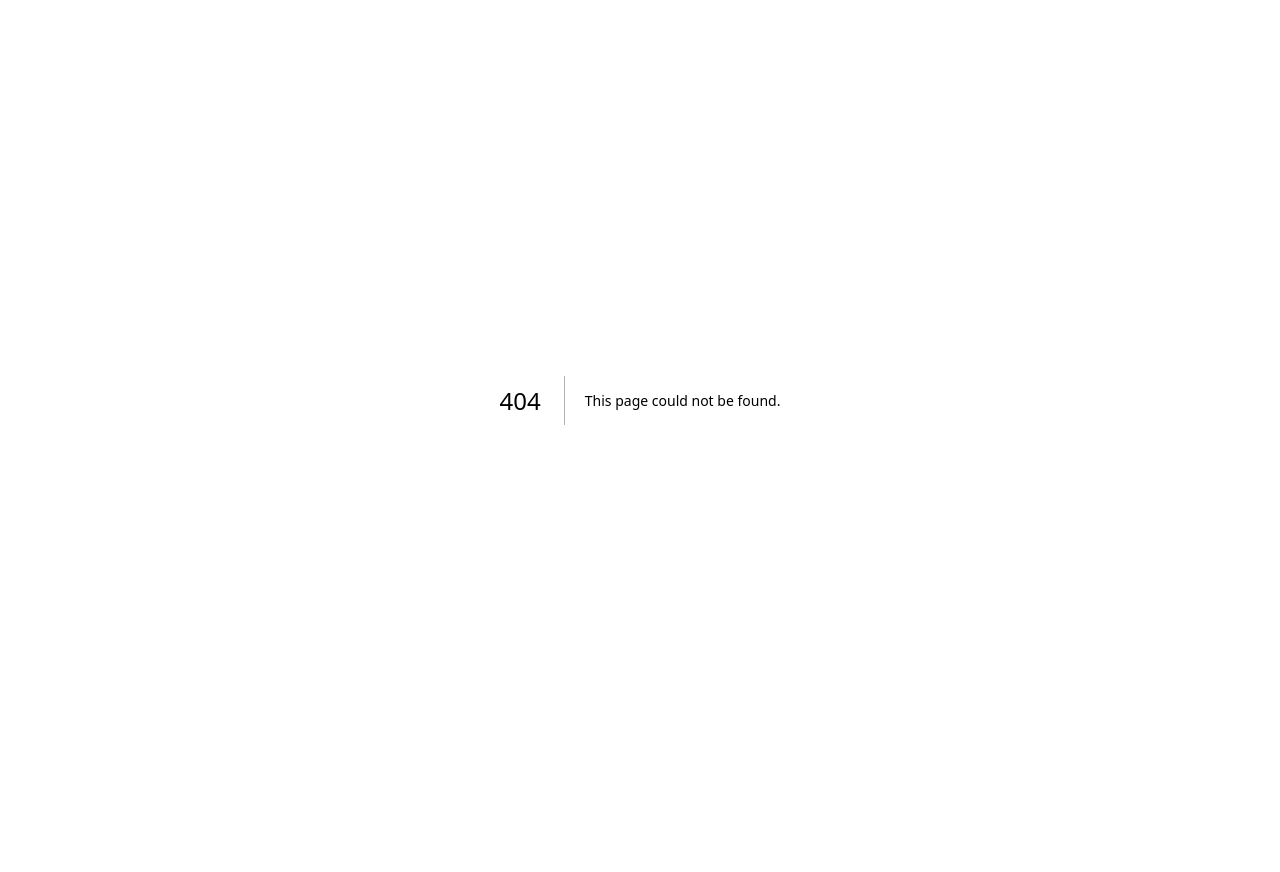
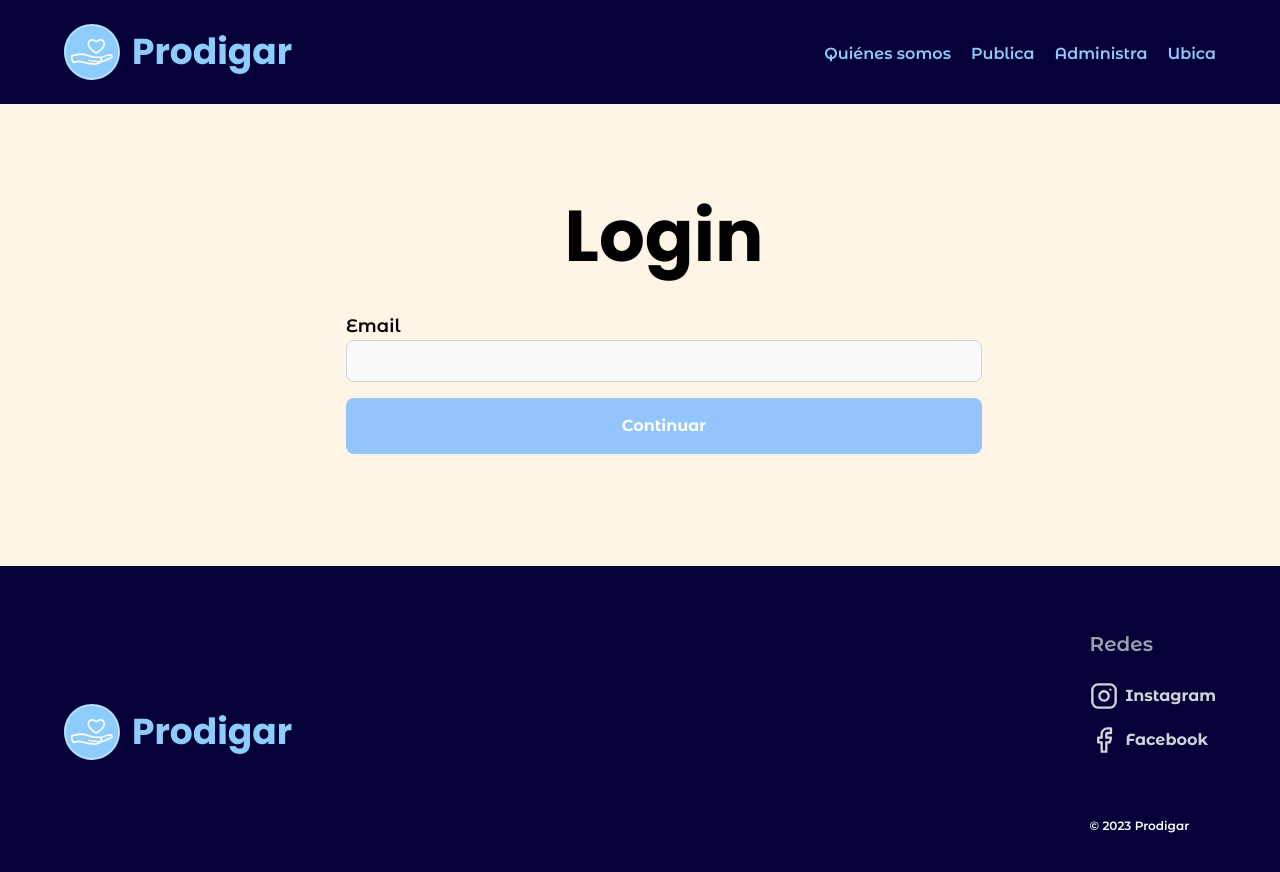
Before and after one commit to ayrton08/prodigar, a Next.js app: page /login in a window 1280 px wide. Before the commit this address had no page. Shown: the top 872 px of the page. Before the commit the page ends 800 px from the top, so only its background shows below. Built offline with nearby package versions, Linux system fonts and the light colour scheme.

Commit message:
add mockup page login

```diff
--- /dev/null
+++ b/components/LoginForm.tsx
@@ -0,0 +1,42 @@
+import { MainButton } from "@/ui/buttons";
+import { BodyBold } from "ui/typography";
+import { useRouter } from "next/router";
+import { useState } from "react";
+import { InputText } from "ui/text-field";
+
+export const LoginForm = () => {
+  const [email, setEmail] = useState();
+  const [code, setCode] = useState();
+  const router = useRouter();
+
+  const handleEmail = (e: any) => {
+    e.preventDefault();
+    const emailValue = e.target.email.value;
+    setEmail(emailValue);
+  };
+
+  const handleCode = (e: any) => {
+    e.preventDefault();
+    const codeValue = e.target.code.value;
+    setCode(codeValue);
+  };
+
+  if (code) {
+    router.push("/");
+  }
+
+  return !email ? (
+    <form className="flex flex-col gap-4" onSubmit={handleEmail}>
+      <InputText label="Email" id="email" type="email" md="md:text-lg" />
+      <MainButton>Continuar</MainButton>
+    </form>
+  ) : (
+    <form className="flex flex-col gap-4" onSubmit={handleCode}>
+      <BodyBold color="text-ligth-blue text-center text-[17px] md:text-xl  md:font-bold">
+        Te enviamos un código a tu email
+      </BodyBold>
+      <InputText label="Code" id="code" type="password" md="md:text-lg" />
+      <MainButton>Ingresar</MainButton>
+    </form>
+  );
+};
--- /dev/null
+++ b/components/LoginPage.tsx
@@ -0,0 +1,11 @@
+import { Title } from "@/ui/typography";
+import { LoginForm } from "./LoginForm";
+
+export const Login = () => {
+  return (
+    <section className="min-h-[50vh] px-8 pt-10 pb-28 flex flex-col gap-10 center md:w-[700px] md:col-[none] md:min-h-[50vh]">
+      <Title align="center">Login</Title>
+      <LoginForm />
+    </section>
+  );
+};
--- /dev/null
+++ b/pages/login/index.tsx
@@ -0,0 +1,17 @@
+import type { NextPage } from "next";
+import Head from "next/head";
+import { Layout } from "ui/layout";
+import { Login } from "components/LoginPage";
+
+const LoginPage: NextPage = () => {
+  return (
+    <Layout>
+      <Head>
+        <title>Ingresar - Compralo</title>
+      </Head>
+      <Login />
+    </Layout>
+  );
+};
+
+export default LoginPage;
--- a/ui/buttons/index.tsx
+++ b/ui/buttons/index.tsx
@@ -2,7 +2,6 @@ export const MainButton = ({ children, onClick }: any) => {
   return (
     <button
       onClick={onClick}
-      disabled
       className=" w-full max-h-14 bg-blue-300 flex items-center justify-center text-white font-montserrat font-bold text-sm md:text-base py-2 md:py-4 md:px-2 rounded-lg cursor-pointer"
     >
       {children}
--- a/ui/text-field/index.tsx
+++ b/ui/text-field/index.tsx
@@ -3,6 +3,9 @@ import { Small } from "../typography";
 interface IProps {
   label: string;
   placeholder?: string;
+  id?: string;
+  type?: string;
+  md?: string;
   onChange?: any;
   onKeyDown?: any;
 }
@@ -10,15 +13,18 @@ interface IProps {
 export const InputText = ({
   label,
   placeholder,
+  id,
+  type,
+  md,
   onChange,
   onKeyDown,
 }: IProps) => {
   return (
     <label className="w-full">
-      <Small>{label}</Small>
+      <Small md={md}>{label}</Small>
       <input
-        type="text"
-        id="first_name"
+        type={type || "text"}
+        id={id || "first_name"}
         className="bg-gray-50 border border-gray-300 text-gray-900 text-sm rounded-lg focus:ring-blue-500 focus:border-blue-500 block w-full p-2.5 dark:bg-gray-700 dark:border-gray-600 dark:placeholder-gray-400 dark:text-white dark:focus:ring-blue-500 dark:focus:border-blue-500"
         placeholder={placeholder}
         required
--- a/ui/typography/index.tsx
+++ b/ui/typography/index.tsx
@@ -1,49 +1,49 @@
-export const Title = ({ children, color }: any) => {
+export const Title = ({ children, color, align }: any) => {
   return (
     <h1
       className={
-				'font-poppins text-4xl md:text-5xl lg:text-7xl font-bold ' + color
+        "font-poppins text-4xl md:text-5xl lg:text-7xl font-bold " + color + ` text-${align}`
       }
     >
       {children}
     </h1>
-	)
-}
+  );
+};
 
 export const Subtitle = ({ children, color }: any) => {
   return (
-		<h2 className={'font-poppins text-3xl md:text-4xl font-bold ' + color}>
+    <h2 className={"font-poppins text-3xl md:text-4xl font-bold " + color}>
       {children}
     </h2>
-	)
-}
+  );
+};
 
 export const Large = ({ children, color }: any) => {
   return (
-		<p className={'font-montserrat text-xl font-semibold ' + color}>
+    <p className={"font-montserrat text-xl font-semibold " + color}>
       {children}
     </p>
-	)
-}
+  );
+};
 
 export const Body = ({ children, color }: any) => {
   return (
-		<p className={'font-montserrat text-base font-normal ' + color}>
+    <p className={"font-montserrat text-base font-normal " + color}>
       {children}
     </p>
-	)
-}
+  );
+};
 
 export const BodyBold = ({ children, color }: any) => {
   return (
-		<p className={'font-montserrat text-base font-bold ' + color}>{children}</p>
-	)
-}
+    <p className={"font-montserrat text-base font-bold " + color}>{children}</p>
+  );
+};
 
-export const Small = ({ children, color }: any) => {
+export const Small = ({ children, color, md }: any) => {
   return (
-		<p className={'font-montserrat text-xs font-semibold ' + color}>
+    <p className={"font-montserrat text-xs font-semibold " + color + ` ${md}`}>
       {children}
     </p>
-	)
-}
+  );
+};
```
Lines whose indentation alone changed are shown as unchanged.
